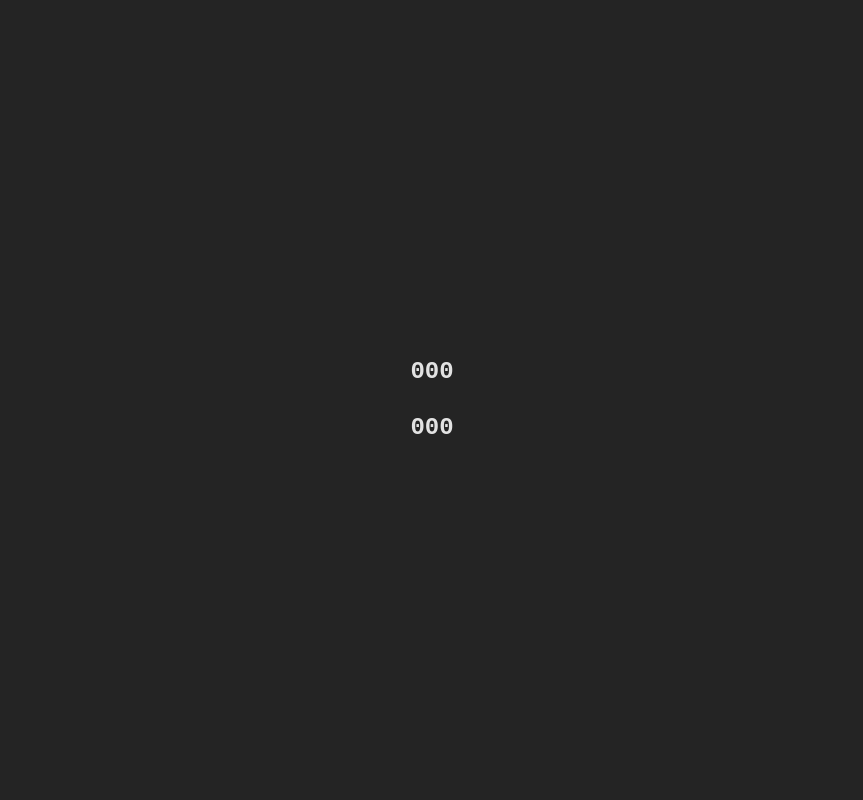
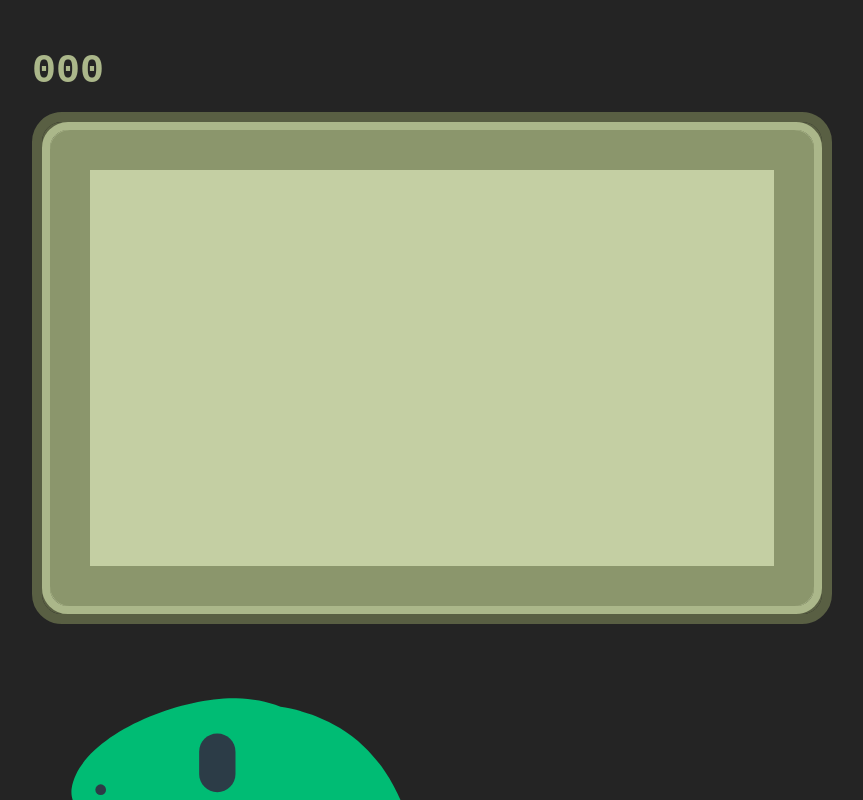
Before and after one commit to FairyPenguin/typescript-snake-game, a website built with Vite: page index.html in a window 1280 px wide. Shown: the top 800 px of the page, without its empty margins (208-1071 px from the left). Built offline with nearby package versions, Linux system fonts and the light colour scheme.

Commit message:
Finsish Styling

```diff
--- a/index.html
+++ b/index.html
@@ -11,7 +11,7 @@
     <main id="app">
       <section class="scores">
         <h2 id="score">000</h2>
-        <h2 id="highScore">000</h2>
+        <h2 id="high-score">000</h2>
       </section>
       <div class="game-border-1">
         <div class="game-border-2">
@@ -20,8 +20,8 @@
           </div>
         </div>
       </div>
-      <!-- <p class="instructions-text">Press spacebar to sart the game</p>
-      <img src="./snake-svgrepo-com.svg" class="logo" alt="snake-logo" /> -->
+      <!-- <p class="instructions-text">Press spacebar to sart the game</p> -->
+      <img src="./snake-svgrepo-com.svg" class="" alt="snake-logo" />
     </main>
 
     <script type="module" src="/src/main.ts"></script>
--- a/src/main.ts
+++ b/src/main.ts
@@ -1,4 +1,57 @@
+// Imports
 import "./style.css";
-// import typescriptLogo from "./typescript.svg";
 
-console.log("Snake on Types");
+//  Global selectors
+// const snake = document.querySelector(".snake");
+const gameBoard = document.querySelector(".game-board");
+const food = document.querySelector(".food");
+const score = document.querySelector(".score");
+const highScore = document.querySelector(".high-score");
+
+// Snake starting position [size]
+
+let snake = [{ x: 10, y: 10 }];
+
+// game-board (map) |  | => creating functin
+
+function createBoard() {
+  //   gameBoard?.innerHTML = "";
+  if (gameBoard) {
+    gameBoard.innerHTML = "";
+  }
+
+  createSnake();
+  createFood();
+}
+
+createBoard();
+
+//Snake creation func
+function createSnake() {
+  snake.forEach((part) => {
+    const snakeElement = createGameElement("div", "snake");
+    setSnakePosition(snakeElement, part);
+  });
+}
+
+// set snake | food  position
+function setSnakePosition(
+  element: HTMLElement,
+  position: { x: number; y: number }
+) {
+  element.style.gridColumn = position.x.toString();
+  element.style.gridRow = position.y.toString();
+}
+
+// Create Snake | Food elemnt
+function createGameElement(tag: string, className: string) {
+  const element = document.createElement(tag);
+  element.className = className;
+  return element;
+}
+// Food creating func
+function createFood() {}
+
+console.log(snake);
+
+console.log("Snake with Types");
--- a/src/style.css
+++ b/src/style.css
@@ -33,6 +33,66 @@ body {
   min-height: 100vh;
 }
 
+.scores {
+  display: flex;
+  justify-content: space-between;
+}
+
+#score {
+  color: #abb78a;
+}
+
+#high-score {
+  color: #d8ddca;
+  display: none;
+}
+
+#score,
+#high-score {
+  font-size: 40px;
+  font-weight: bold;
+  margin: 10px 0;
+}
+
+.game-board {
+  border-radius: 100px;
+  display: grid;
+  grid-template-columns: repeat(20, 20px);
+  grid-template-rows: repeat(20, 20px);
+  margin: 0.5rem;
+}
+
+.game-border-1 {
+  border: #595f43 solid 10px;
+  border-radius: 30px;
+  box-shadow: inset 0 0 0 10px #595f43;
+}
+.game-border-2 {
+  border: #abb78a solid 8px;
+  border-radius: 26px;
+  box-shadow: inset 0 0 0 10px #abb78a;
+}
+.game-border-3 {
+  border: #8b966c solid 30px;
+  border-radius: 20px;
+  box-shadow: inset 0 0 0 10px #8b966c;
+}
+
+.game-border-3,
+.logo {
+  background-color: #c4cfa3;
+}
+
+.snake {
+  background-color: #414141;
+  border: 1px dotted #5a5a5a;
+}
+
+.food {
+  background-color: #dedede;
+  border: 5px solid #999;
+}
+
 h1 {
   font-size: 3.2em;
   line-height: 1.1;
@@ -54,20 +114,14 @@ h1 {
   transition: filter 300ms; */
   vertical-align: middle;
   font-style: italic;
+  position: absolute;
 }
+
 .logo:hover {
   filter: drop-shadow(0 0 2em #646cffaa);
 }
 .logo.vanilla:hover {
   filter: drop-shadow(0 0 2em #3178c6aa);
-}
-
-.card {
-  padding: 2em;
-}
-
-.read-the-docs {
-  color: #888;
 }
 
 button {
@@ -88,16 +142,3 @@ button:focus,
 button:focus-visible {
   outline: 4px auto -webkit-focus-ring-color;
 }
-
-/* @media (prefers-color-scheme: light) {
-  :root {
-    color: #213547;
-    background-color: #ffffff;
-  }
-  a:hover {
-    color: #747bff;
-  }
-  button {
-    background-color: #f9f9f9;
-  }
-} */
```
